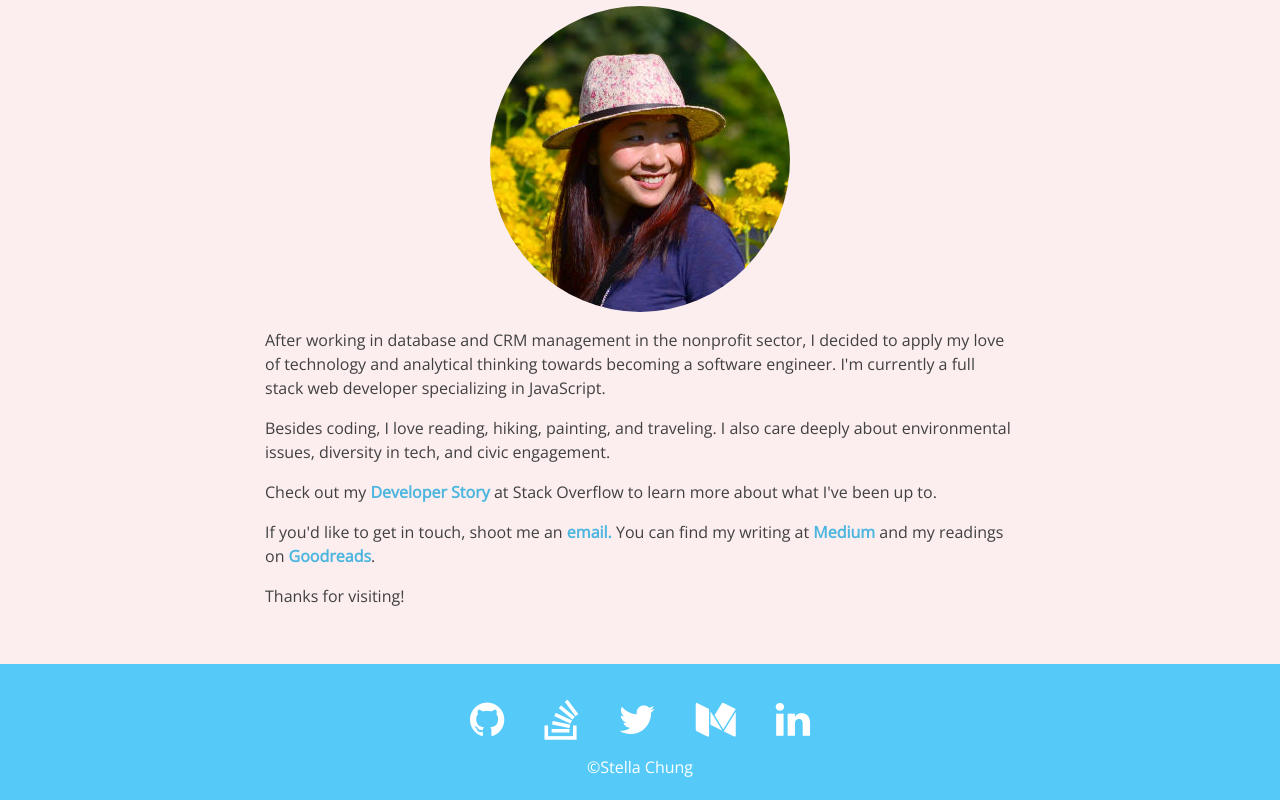
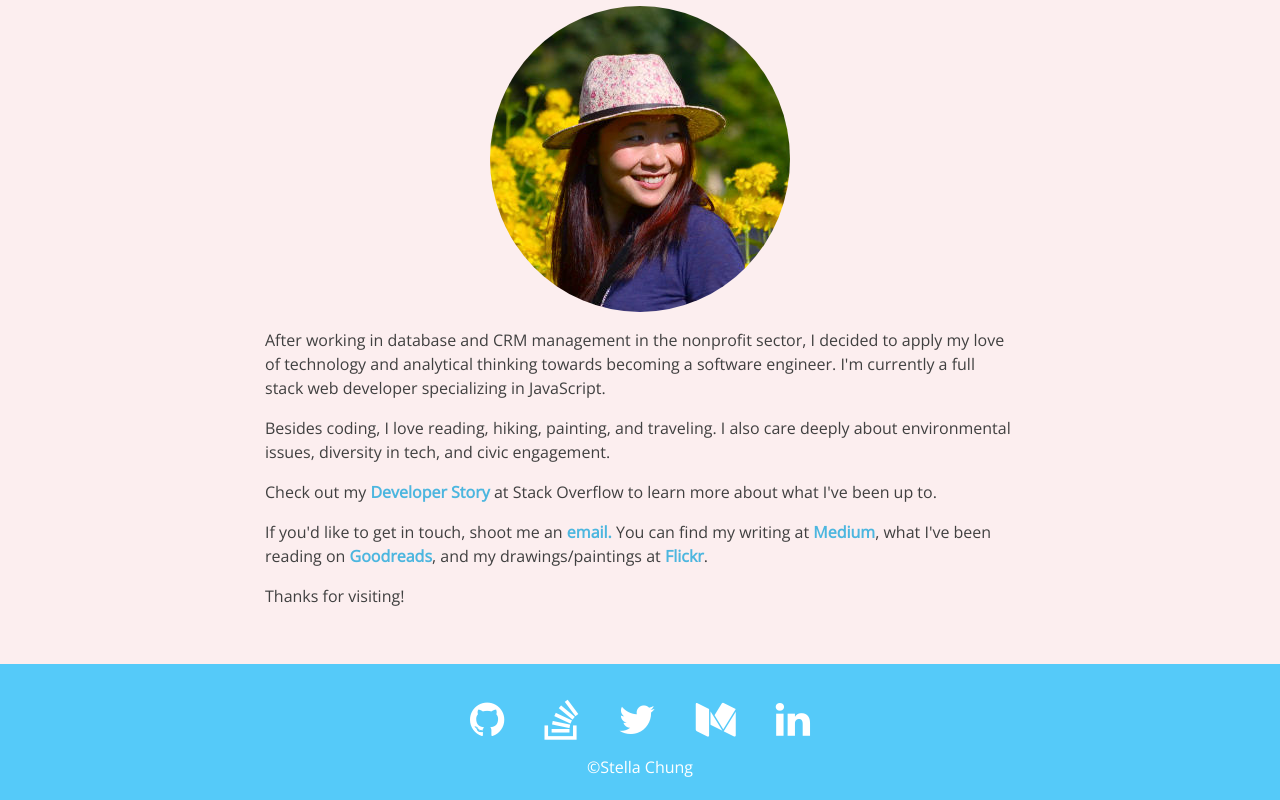
Before and after one commit to sergiodiazl/Portfolio, a React (Create React App) app: page / in a window 1280 px wide. Shown: the part 3879-4679 px from the top of the page. Built offline with nearby package versions, Linux system fonts and the light colour scheme.

Commit message:
Edited About Me paragraph, include link to artwork

```diff
--- a/src/About.js
+++ b/src/About.js
@@ -18,7 +18,7 @@ class About extends Component {
             <p>Besides coding, I love reading, hiking, painting, and traveling. I also care deeply about environmental issues, diversity in tech, and civic engagement.</p>
             <p>Check out my <a href="https://stackoverflow.com/story/stellachung" target="_blank" rel="noopener noreferrer">Developer Story</a> at Stack Overflow to learn more about what I've been up to.</p>
             <p>If you'd like to get in touch, shoot me an
-            <a href="mailto:stll.chung@gmail.com" target="_blank" rel="noopener noreferrer"> email.</a> You can find my writing at <a href="https://medium.com/@stll.chung" target="_blank" rel="noopener noreferrer"> Medium</a> and my readings on <a href="https://www.goodreads.com/user_challenges/8551339" target="_blank" rel="noopener noreferrer"> Goodreads</a>.
+            <a href="mailto:stll.chung@gmail.com" target="_blank" rel="noopener noreferrer"> email.</a> You can find my writing at <a href="https://medium.com/@stll.chung" target="_blank" rel="noopener noreferrer"> Medium</a>, what I've been reading on <a href="https://www.goodreads.com/user_challenges/8551339" target="_blank" rel="noopener noreferrer"> Goodreads</a>, and my drawings/paintings at <a href="https://www.flickr.com/photos/153109735@N08/?" target="_blank" rel="noopener noreferrer">Flickr</a>.
           </p>
             <p>Thanks for visiting!</p>
         </div>
```
